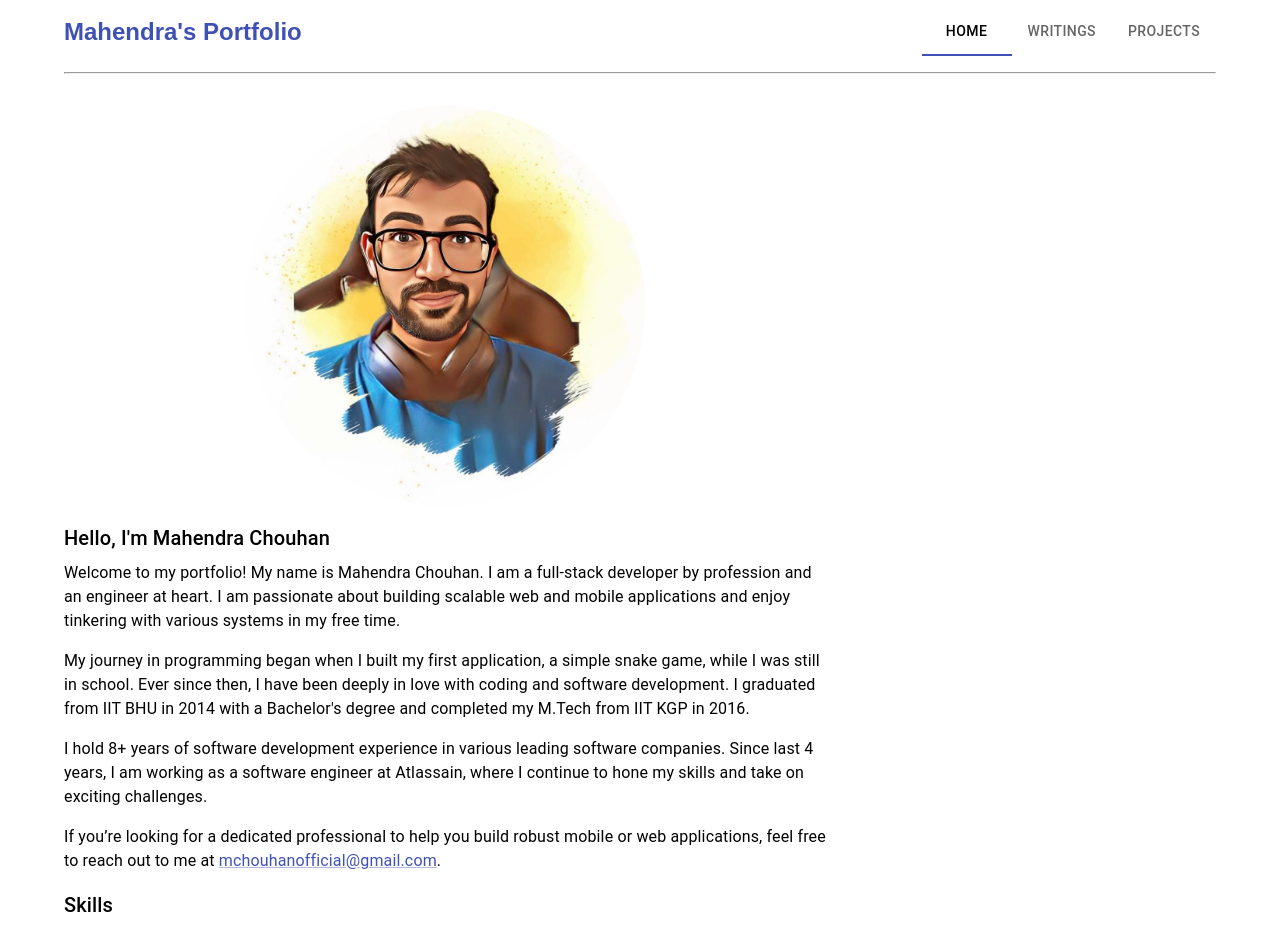
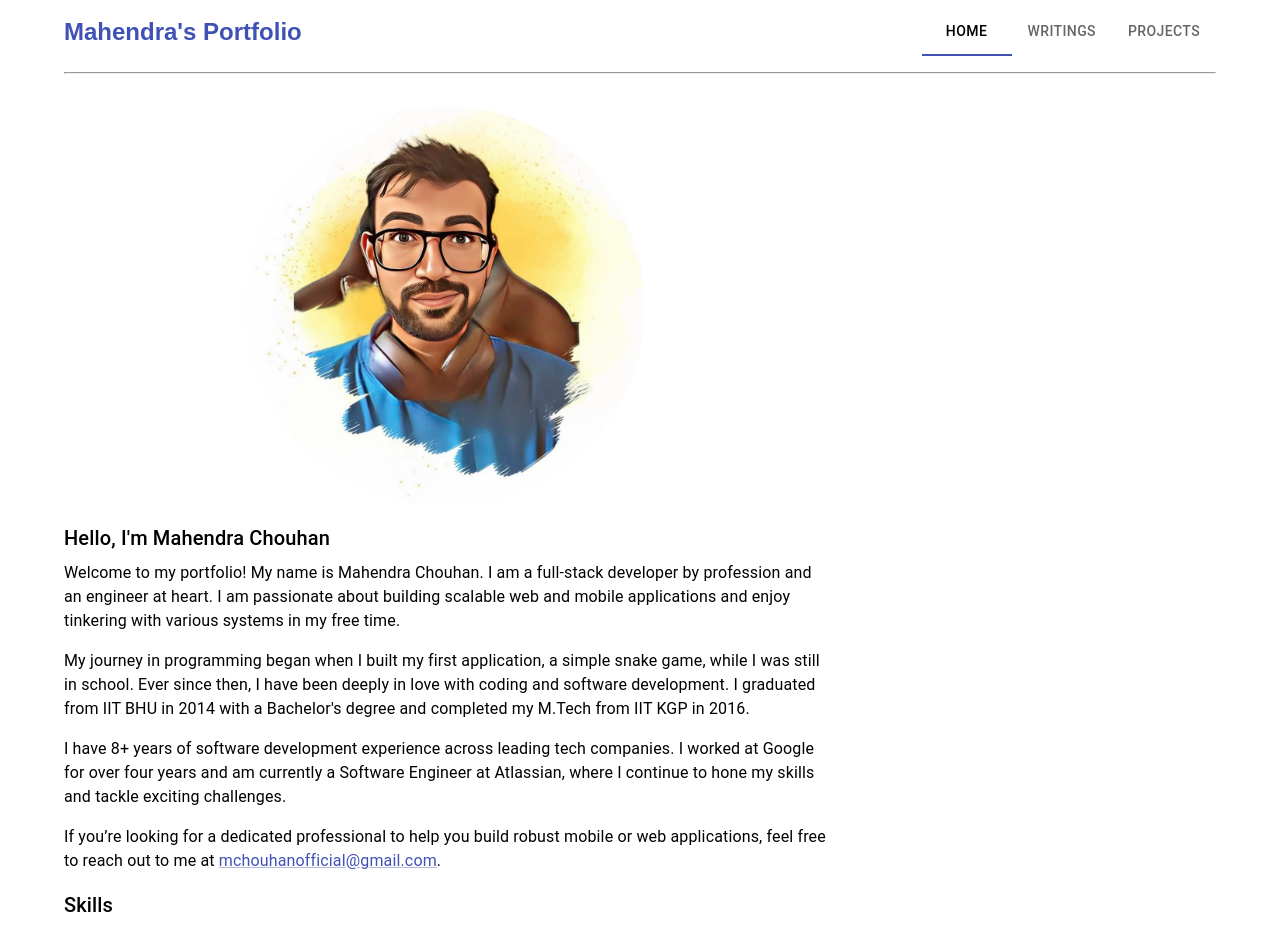
Before and after one commit to m-chouhan/my-portfolio-public, a React (Create React App) app in the folder frontend/: page / in a window 1280 px wide. Shown: the top 940 px of the page. Built offline with nearby package versions, Linux system fonts and the light colour scheme; the HTML template or start-up script is replaced by a standard one.

Commit message:
Update home page text.

```diff
--- a/frontend/src/pages/home.js
+++ b/frontend/src/pages/home.js
@@ -30,10 +30,10 @@ const Home = () => {
           my M.Tech from IIT KGP in 2016.
         </Typography>
         <Typography variant="body1" paragraph>
-          I hold 8+ years of software development experience in various leading
-          software companies. Since last 4 years, I am working as a software
-          engineer at Atlassain, where I continue to hone my skills and take on
-          exciting challenges.
+          I have 8+ years of software development experience across leading tech
+          companies. I worked at Google for over four years and am currently a
+          Software Engineer at Atlassian, where I continue to hone my skills and
+          tackle exciting challenges.
         </Typography>
         <Typography variant="body1" paragraph gutterBottom>
           If you’re looking for a dedicated professional to help you build
```
